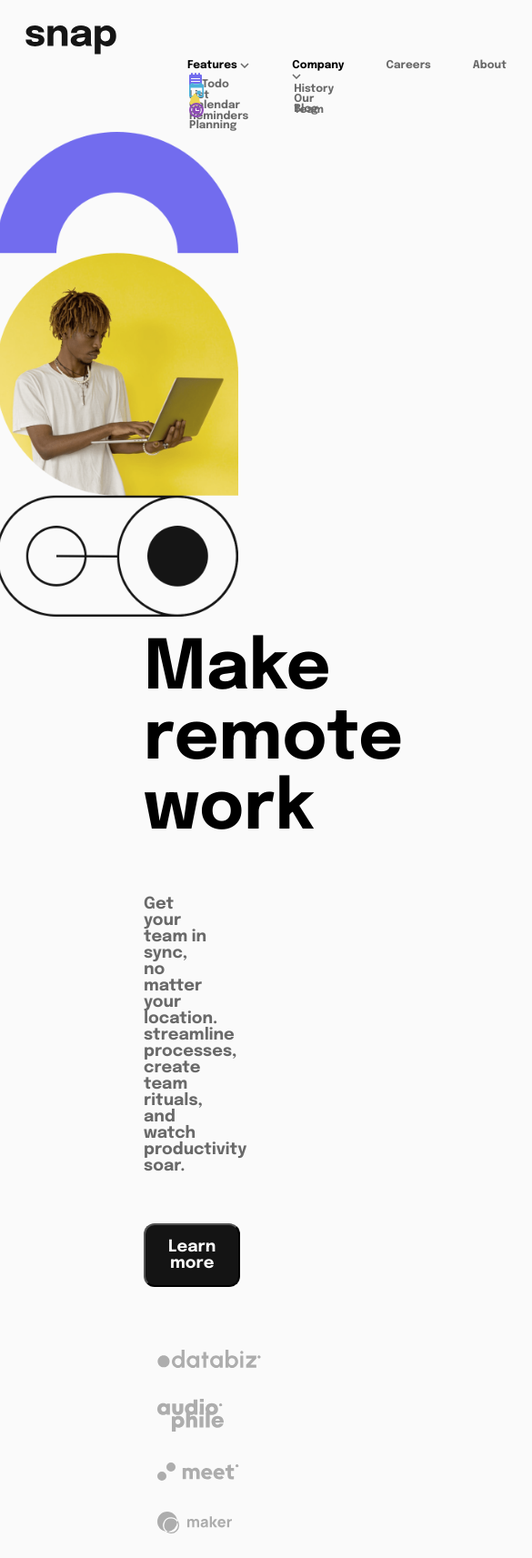
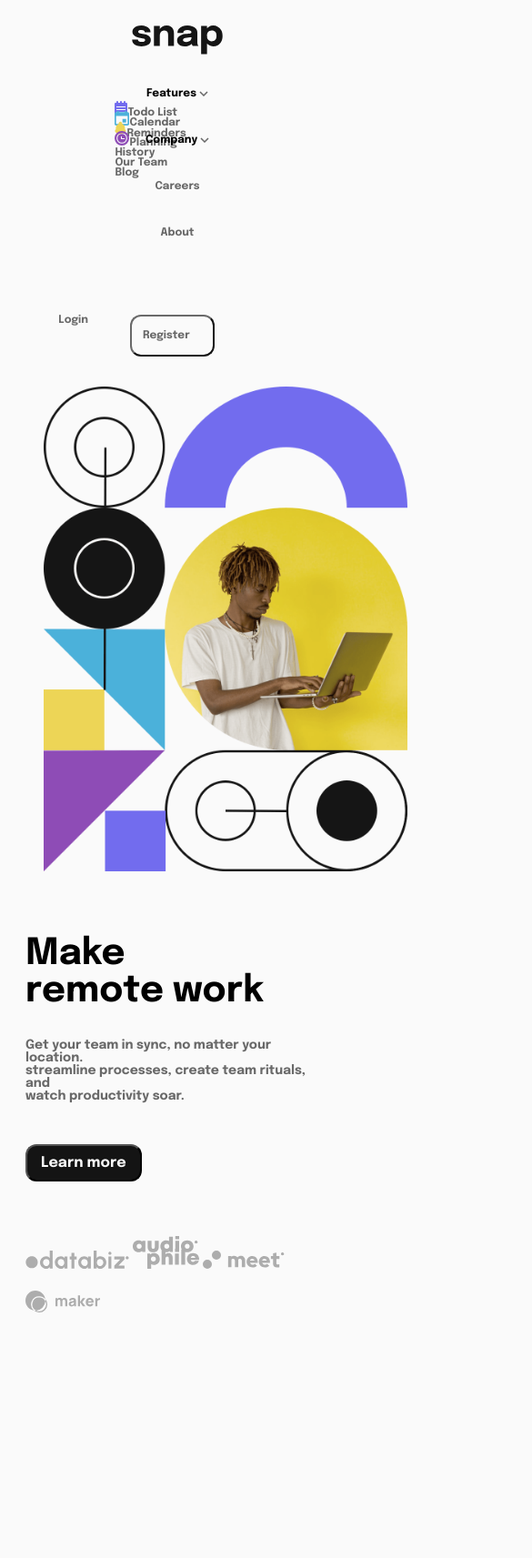
Before and after one commit to Mikadua/Cch-Challenge-, a plain HTML site: page index.html in a window 390 px wide. Shown: the top 1713 px of the page at 91% size, 585 px wide, since content can reach past the window. After the commit the page ends 1465 px from the top, so only its background shows below. Drawn offline with Linux system fonts and the light colour scheme; files whose address does not match are found by name.

Commit message:
Update stylechall.css

```diff
--- a/stylechall.css
+++ b/stylechall.css
@@ -112,3 +112,81 @@ section {
 section img {
   margin: 15px;
 }
+/* Media Queries */
+
+/* Pour les petits écrans comme les smartphones */
+@media (max-width: 600px) {
+  header {
+    flex-direction: column;
+    align-items: center;
+  }
+
+  header div {
+    padding-right: 0;
+    text-align: center;
+  }
+
+  nav ul {
+    flex-direction: column;
+    margin: 10px 0;
+    padding: 0;
+    align-items: center;
+  }
+
+  h1 {
+    font-size: 40px;
+    padding-inline: 20px;
+  }
+
+  p {
+    font-size: 14px;
+    padding-inline: 20px;
+  }
+
+  button {
+    font-size: 16px;
+    padding-inline: 15px;
+    padding-block: 10px;
+  }
+
+  figure {
+    float: none;
+    padding-inline: 0;
+    text-align: center;
+  }
+
+  section {
+    padding-left: 20px;
+  }
+
+  section img {
+    max-width: 100%;
+    margin: 10px auto;
+  }
+}
+
+/* Pour les tablettes */
+@media (min-width: 601px) and (max-width: 1024px) {
+  header div {
+    padding-right: 10%;
+  }
+
+  h1 {
+    font-size: 60px;
+    padding-inline: 50px;
+  }
+
+  p {
+    font-size: 16px;
+    padding-inline: 50px;
+  }
+
+  section {
+    padding-left: 50px;
+  }
+
+  section img {
+    margin: 10px;
+    max-width: 80%;
+  }
+}
```
